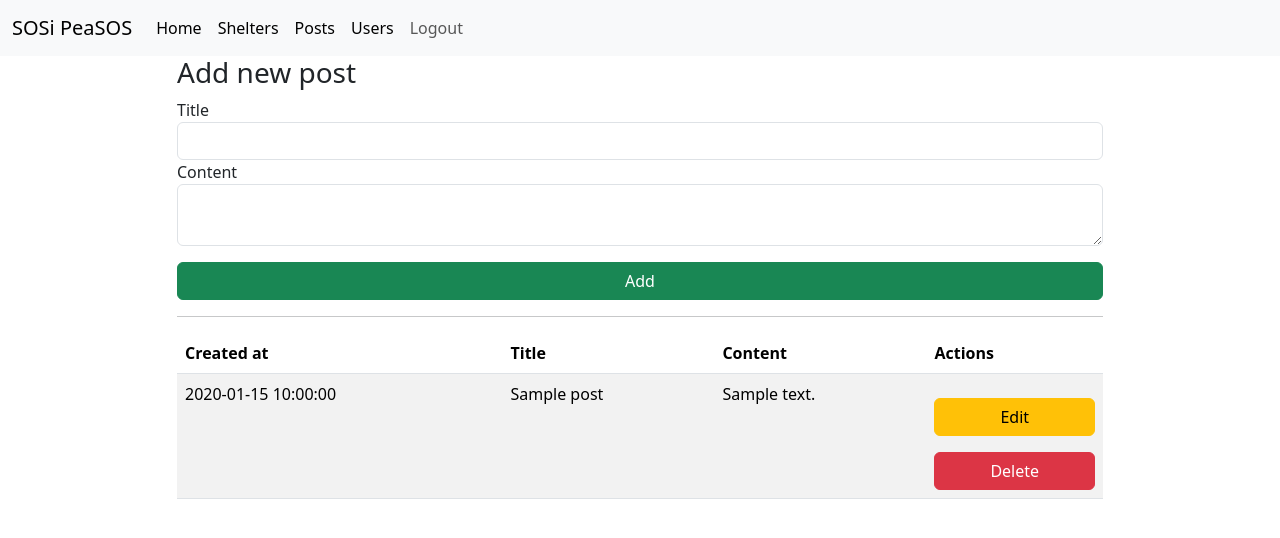
After one commit to cookies-besafe/api-core, a FastAPI app: template app/templates/dashboard/posts/index.html in a window 1280 px wide. The commit adds this page. Shown: the top 538 px of the page. Run offline with FastAPI, Linux system fonts and the light colour scheme; the template is opened without the code that fills it: most values are stand-ins (such as "Sample title", 1, 10 or a date in 2020); parts of the project's set-up code (start-up, migrations or seed data) failed here and were passed over.

Commit message:
feat: added posts

```diff
--- a/app/controllers/shelters_controller.py
+++ b/app/controllers/shelters_controller.py
@@ -1,9 +1,7 @@
-import json
-from datetime import datetime
 from typing import List
 from app.models.user import User
 from app.models.shelter import Shelter
-from fastapi import APIRouter, Depends, HTTPException
+from fastapi import APIRouter, Depends
 from app.helpers.middlewares import jwt_auth_middleware
 from app.serializers.shelters.get_shelter_serializer import GetShelterSerializer
 
@@ -17,4 +15,4 @@ router = APIRouter(
 
 @router.get('/', response_model=List[GetShelterSerializer])
 async def index(user: User=Depends(jwt_auth_middleware)):
-    return await Shelter.objects.all()
+    return await Shelter.objects.select_related('user').all()
--- a/app/main.py
+++ b/app/main.py
@@ -6,12 +6,14 @@ from app.controllers import (
     authentication_controller,
     trusted_contacts_controller,
     shelters_controller,
-    sos_request_controller
+    sos_request_controller,
+    posts_controller
     )
 from app.controllers.dashboard import authentication_controller as dash_auth_controller
 from app.controllers.dashboard import users_controller as dash_user_controller
 from app.controllers.dashboard import shelters_controller as dash_shelter_controller
 from app.controllers.dashboard import dashboard_controller
+from app.controllers.dashboard import posts_controller as dash_post_controller
 
 
 app = FastAPI(title="Emergency Button Core API")
@@ -24,11 +26,13 @@ templates = Jinja2Templates(directory="app/templates")
 app.include_router(authentication_controller.router)
 app.include_router(trusted_contacts_controller.router)
 app.include_router(sos_request_controller.router)
+app.include_router(posts_controller.router)
 app.include_router(shelters_controller.router)
 app.include_router(dashboard_controller.router)
 app.include_router(dash_user_controller.router)
 app.include_router(dash_auth_controller.router)
 app.include_router(dash_shelter_controller.router)
+app.include_router(dash_post_controller.router)
 
 
 @app.get("/")
--- a/app/templates/dashboard/base.html
+++ b/app/templates/dashboard/base.html
@@ -24,6 +24,9 @@
                 <a class="nav-link active" aria-current="page" href="{{url_for('dashboard_shelters_index', page=1)}}">Shelters</a>
               </li>
               <li class="nav-item">
+                <a class="nav-link active" aria-current="page" href="{{url_for('dashboard_posts_index', page=1)}}">Posts</a>
+              </li>
+              <li class="nav-item">
                 <a class="nav-link active" aria-current="page" href="{{url_for('dashboard_users_index', page=1)}}">Users</a>
               </li>
               <li class="nav-item">
--- /dev/null
+++ b/app/templates/dashboard/posts/index.html
@@ -0,0 +1,64 @@
+{% extends 'dashboard/base.html' %}
+
+{% block title %}
+Posts
+{% endblock %}
+
+{% block content %}
+<section class="container">
+    <div class="row justify-content-center">
+        <div class="col-md-10">
+            <h3>Add new post</h3>
+            <form action="{{url_for('dashboard_posts_store')}}" method="POST">
+                <div class="form-group">
+                    <label>Title</label>
+                    <input type="text" name="title" required class="form-control">
+                </div>
+                <div class="form-group">
+                    <label>Content</label>
+                    <textarea name="content" required class="form-control"></textarea>
+                </div>
+                <div class="form-group my-3">
+                    <button class="btn btn-success w-100">Add</button>
+                </div>
+            </form>
+            <hr>
+            <table class="table table-striped">
+                <thead>
+                    <tr>
+                        <th>Created at</th>
+                        <th>Title</th>
+                        <th>Content</th>
+                        <th>Actions</th>
+                    </tr>
+                </thead>
+                <tbody>
+                    {% for post in posts %}
+                        <tr>
+                            <td>{{post.created_at}}</td>
+                            <td>{{post.title}}</td>
+                            <td>{{post.content}}</td>
+                            <td>
+                                <a href="{{url_for('dashboard_posts_edit', page=page, id=post.id)}}" class="btn btn-warning w-100 my-3">Edit</a>
+                                <form action="{{url_for('dashboard_posts_destroy', page=page, id=post.id)}}" method="POST">
+                                    <button class="btn btn-danger w-100">Delete</button>
+                                </form>
+                            </td>
+                        </tr>
+                    {% endfor %}
+                </tbody>
+            </table>
+            <nav aria-label="Page navigation example">
+                <ul class="pagination">
+                    {% if page > 1 %}
+                    <li class="page-item"><a class="page-link" href="{{url_for('dashboard_posts_index', page=page-1)}}">Previous</a></li>
+                    {% endif %}
+                    {% if posts_count > 0 %}
+                    <li class="page-item"><a class="page-link" href="{{url_for('dashboard_posts_index', page=page+1)}}">Next</a></li>
+                    {% endif %}
+                </ul>
+              </nav>
+        </div>
+    </div>
+</section>
+{% endblock %}
--- a/migrate.py
+++ b/migrate.py
@@ -6,6 +6,7 @@ from app.models.user import User
 from app.models.trusted_contact import TrustedContact
 from app.models.sos_request import SosRequest
 from app.models.shelter import Shelter
+from app.models.post import Post
 from app.models.translocation_history import TranslocationHistory
 
 print('Migration starts')
@@ -18,5 +19,6 @@ TrustedContact.Meta.table.create(engine)
 SosRequest.Meta.table.create(engine)
 TranslocationHistory.Meta.table.create(engine)
 Shelter.Meta.table.create(engine)
+Post.Meta.table.create(engine)
 
 print('Migrated successfully')
```
Also changed, not shown: app/controllers/authentication_controller.py (+22 -16 lines), app/controllers/dashboard/posts_controller.py (added, +93 -0 lines), app/controllers/posts_controller.py (added, +18 -0 lines), app/models/post.py (added, +15 -0 lines), app/serializers/posts/get_post_serializer.py (added, +10 -0 lines), app/serializers/users/get_user_serializer.py (+8 -8 lines), app/templates/dashboard/posts/edit.html (added, +28 -0 lines).
